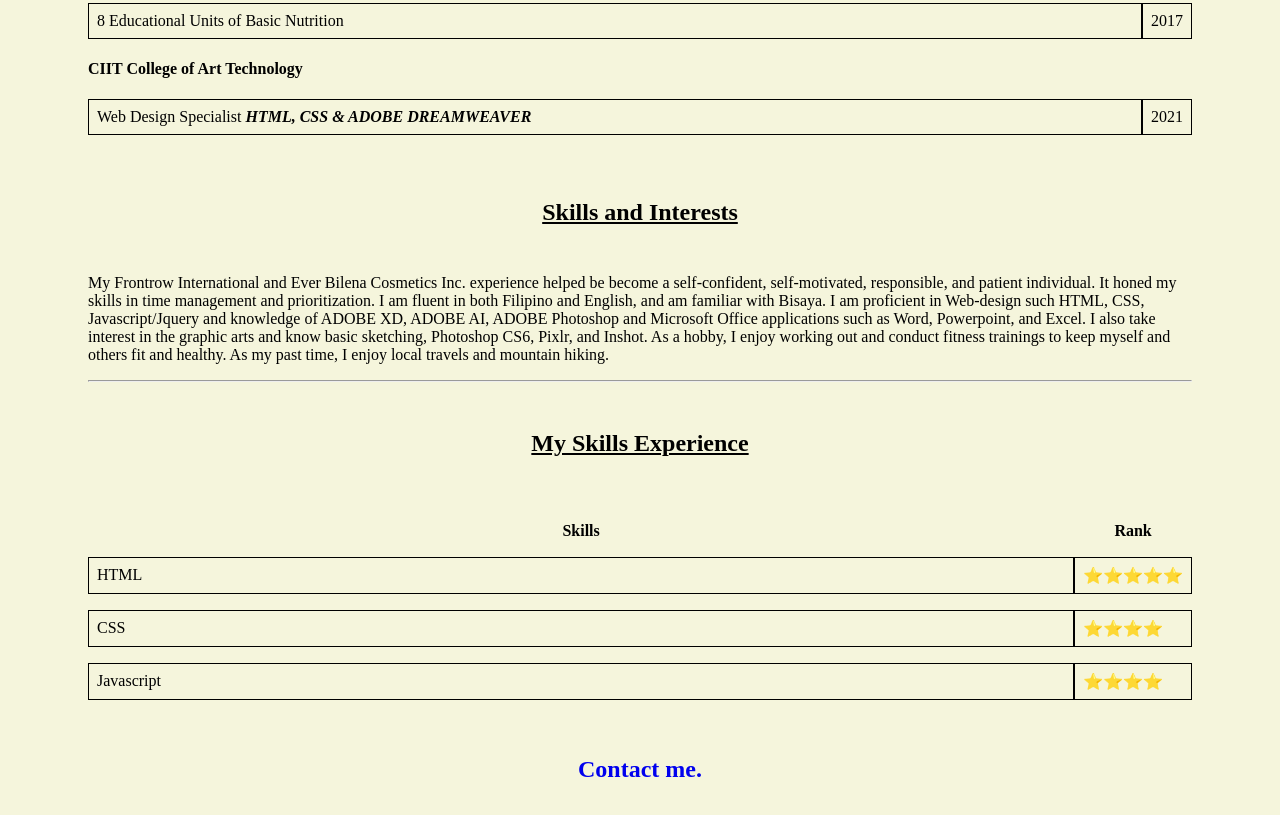
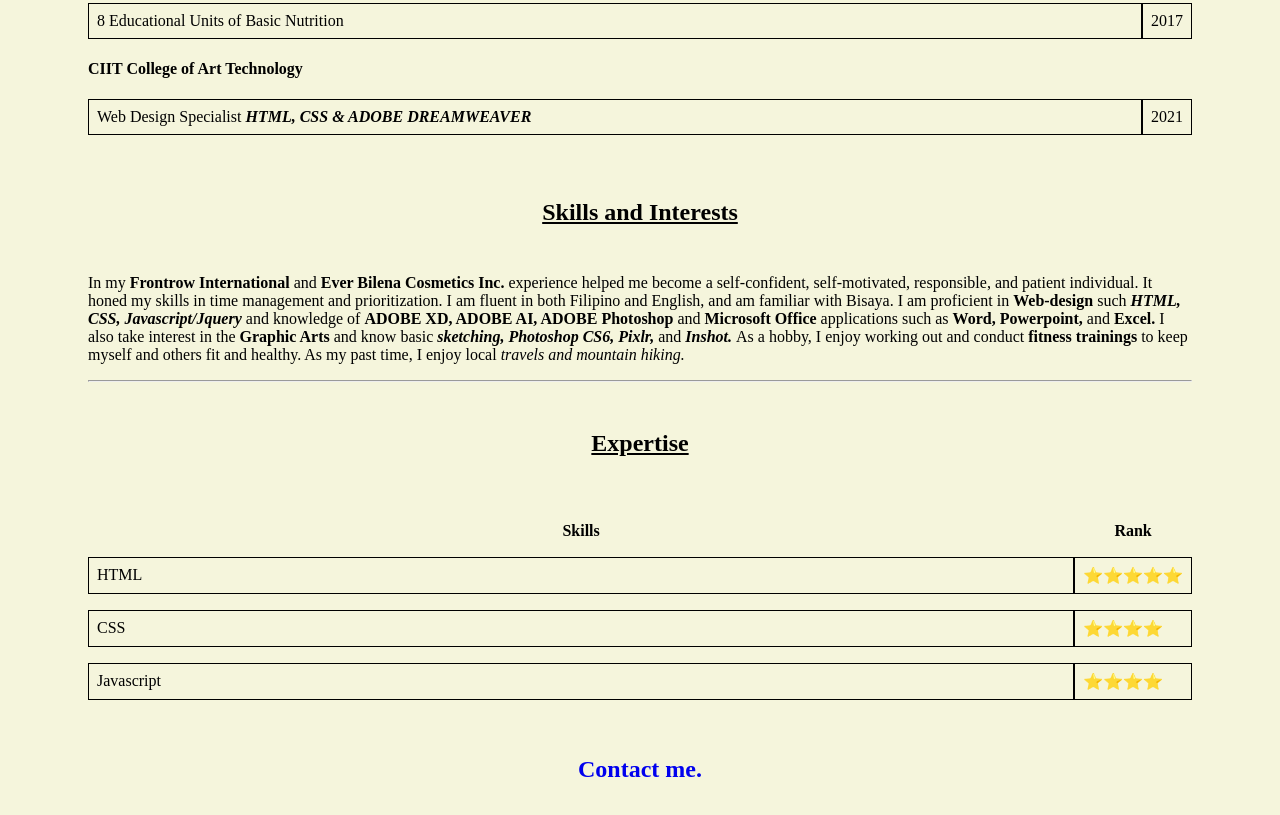
Before and after one commit to bmpandrada/cv, a plain HTML site: page index.html in a window 1280 px wide. Shown: the part 2027-2842 px from the top of the page. Drawn offline with Linux system fonts and the light colour scheme.

Commit message:
Update index.html

```diff
--- a/index.html
+++ b/index.html
@@ -156,12 +156,12 @@
   </section>
   <section>
     <h2>
-      Skills and Interests</h2 <p>My Frontrow International and Ever Bilena Cosmetics Inc. experience helped be become a self-confident, self-motivated, responsible, and patient individual. It honed my skills in time management and prioritization. I
-    am fluent in both Filipino and English, and am familiar with Bisaya. I am proficient in Web-design such HTML, CSS, Javascript/Jquery and knowledge of ADOBE XD, ADOBE AI, ADOBE Photoshop and Microsoft Office applications such as Word, Powerpoint,
-    and Excel. I also take interest in the graphic arts and know basic sketching, Photoshop CS6, Pixlr, and Inshot. As a hobby, I enjoy working out and conduct fitness trainings to keep myself and others fit and healthy. As my past time, I enjoy
-    local travels and mountain hiking.</p>
+      Skills and Interests</h2> <p>In my <strong>Frontrow International</strong> and <strong> Ever Bilena Cosmetics Inc. </strong>experience helped me become a self-confident, self-motivated, responsible, and patient individual. It honed my skills in time management and prioritization. I
+    am fluent in both Filipino and English, and am familiar with Bisaya. I am proficient in <strong>Web-design </strong>such <strong> <i>HTML, CSS, Javascript/Jquery</i> </strong>and knowledge of <strong>ADOBE XD, ADOBE AI, ADOBE Photoshop </strong> and <strong> Microsoft Office</strong> applications such as <strong>Word, Powerpoint,
+    </strong>and<strong> Excel.</strong> I also take interest in the<strong> Graphic Arts </strong>and know basic <strong><i>sketching, Photoshop CS6, Pixlr, </i></strong>and <strong> <i>Inshot. </i></strong>As a hobby, I enjoy working out and conduct<strong> fitness trainings </strong>to keep myself and others fit and healthy. As my past time, I enjoy
+    local <i> travels and mountain hiking.</i></p>
       <hr/>
-      <h2>My Skills Experience</h2>
+      <h2>Expertise</h2>
     <tr>
       <td>  <table>
           <tr>
```
